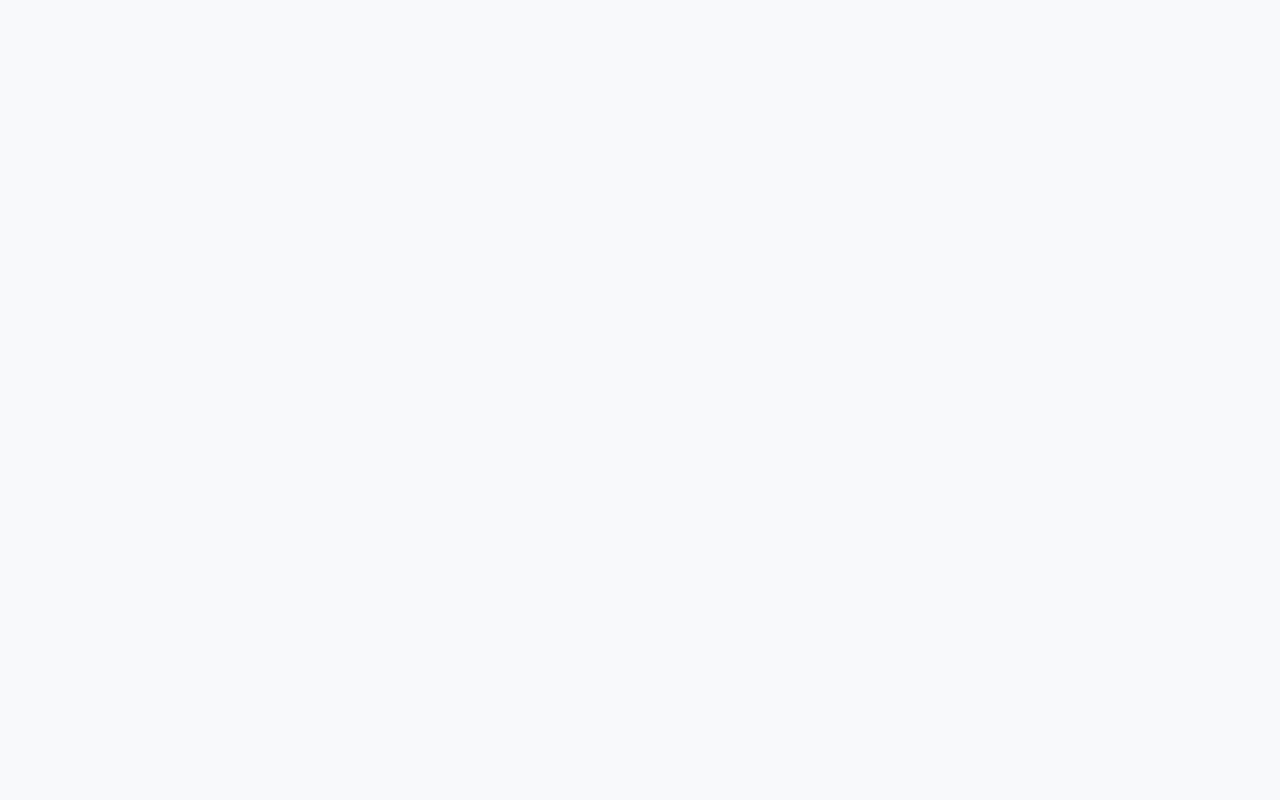
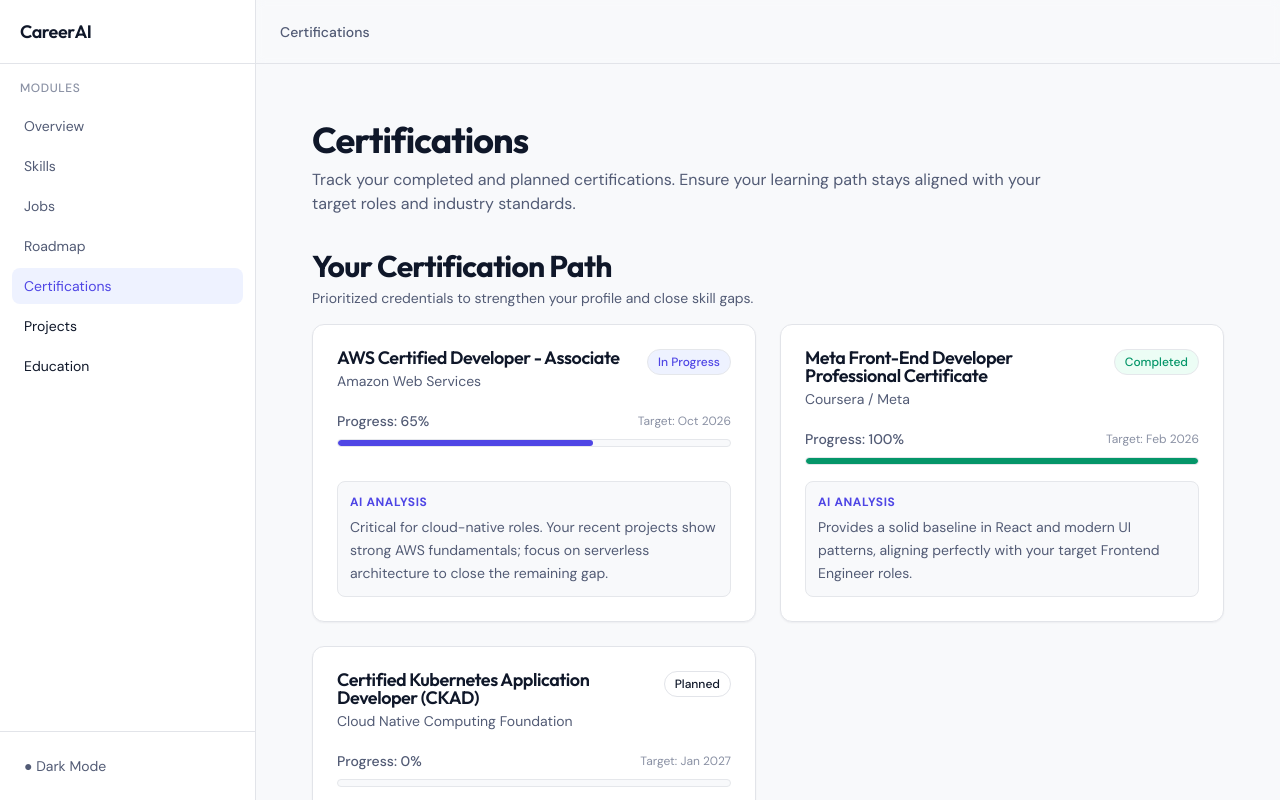
Before and after one commit to Ritesh1707/AI-Career-Growth-Dashboard, a React (Vite) app in the folder app/: page /dashboard/certifications in a window 1280 px wide. Before the commit this address had no page. Shown: the top 800 px of the page. Built offline with nearby package versions, Linux system fonts and the light colour scheme.

Commit message:
feat(certifications): add page wrapper and route integration

```diff
--- a/app/src/App.jsx
+++ b/app/src/App.jsx
@@ -6,6 +6,7 @@ import OverviewPage from './pages/OverviewPage';
 import RoadmapPage from './pages/RoadmapPage';
 import SkillsPage from './pages/SkillsPage';
 import JobsPage from './pages/JobsPage';
+import CertificationsPage from './pages/CertificationsPage';
 import DesignSystemPage from './pages/DesignSystemPage';
 
 /**
@@ -18,6 +19,7 @@ import DesignSystemPage from './pages/DesignSystemPage';
  *   /dashboard/skills   → SkillsPage
  *   /dashboard/jobs     → JobsPage
  *   /dashboard/roadmap  → RoadmapPage
+ *   /dashboard/certifications → CertificationsPage
  *   /design-system → DesignSystemPage (standalone for testing)
  */
 export default function App() {
@@ -35,6 +37,7 @@ export default function App() {
         <Route path="skills" element={<SkillsPage />} />
         <Route path="jobs" element={<JobsPage />} />
         <Route path="roadmap" element={<RoadmapPage />} />
+        <Route path="certifications" element={<CertificationsPage />} />
       </Route>
 
       {/* Internal Tools */}
--- a/app/src/layouts/DashboardLayout.jsx
+++ b/app/src/layouts/DashboardLayout.jsx
@@ -14,7 +14,7 @@ const navItems = [
   { label: 'Skills', to: '/dashboard/skills', enabled: true },
   { label: 'Jobs', to: '/dashboard/jobs', enabled: true },
   { label: 'Roadmap', to: '/dashboard/roadmap', enabled: true },
-  { label: 'Certifications', enabled: false },
+  { label: 'Certifications', to: '/dashboard/certifications', enabled: true },
   { label: 'Projects', enabled: false },
   { label: 'Education', enabled: false },
 ];
@@ -24,6 +24,7 @@ const headerTitleMap = {
   '/dashboard/skills': 'Skills',
   '/dashboard/jobs': 'Jobs',
   '/dashboard/roadmap': 'Roadmap',
+  '/dashboard/certifications': 'Certifications',
 };
 
 export default function DashboardLayout() {
--- /dev/null
+++ b/app/src/pages/CertificationsPage.jsx
@@ -0,0 +1,9 @@
+import { CertificationsModule } from '../features/certifications/components/CertificationsModule';
+
+export default function CertificationsPage() {
+  return (
+    <div className="w-full max-w-7xl mx-auto px-4 sm:px-6 lg:px-8 py-8">
+      <CertificationsModule />
+    </div>
+  );
+}
```
